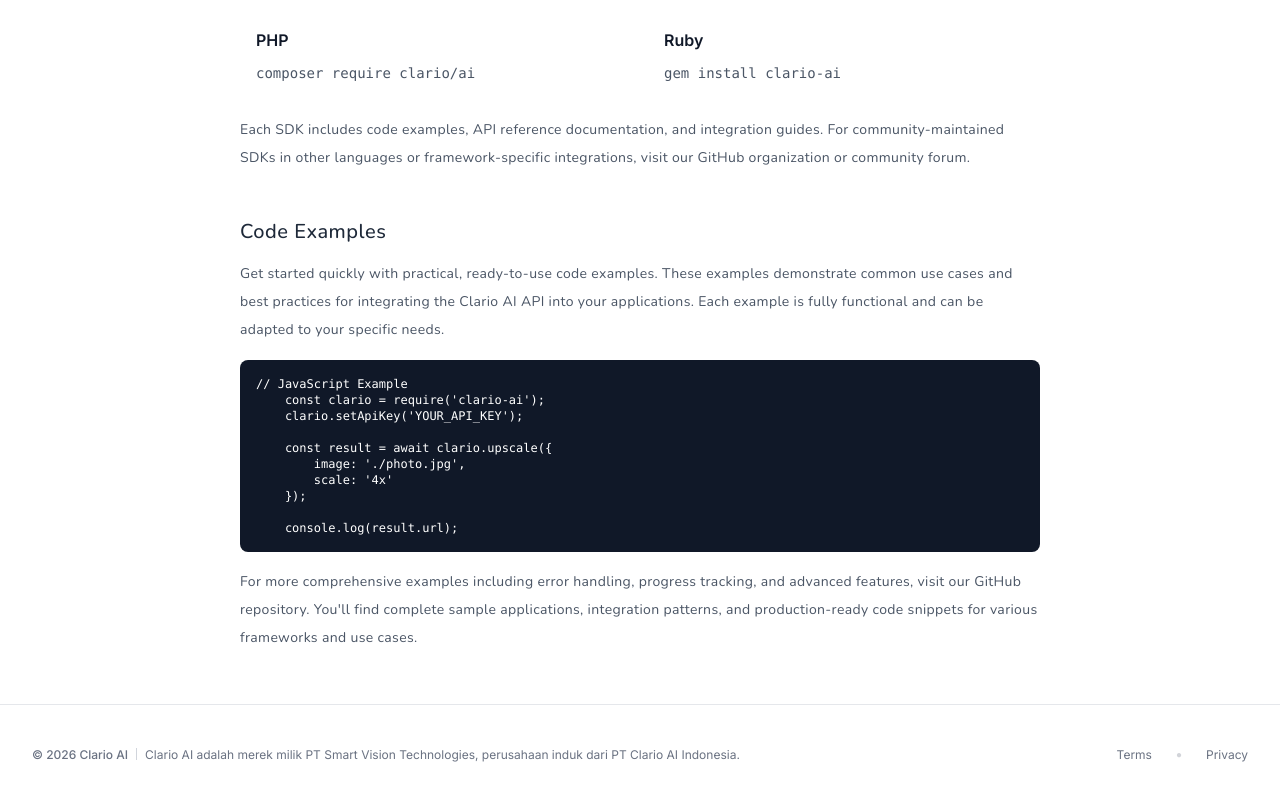
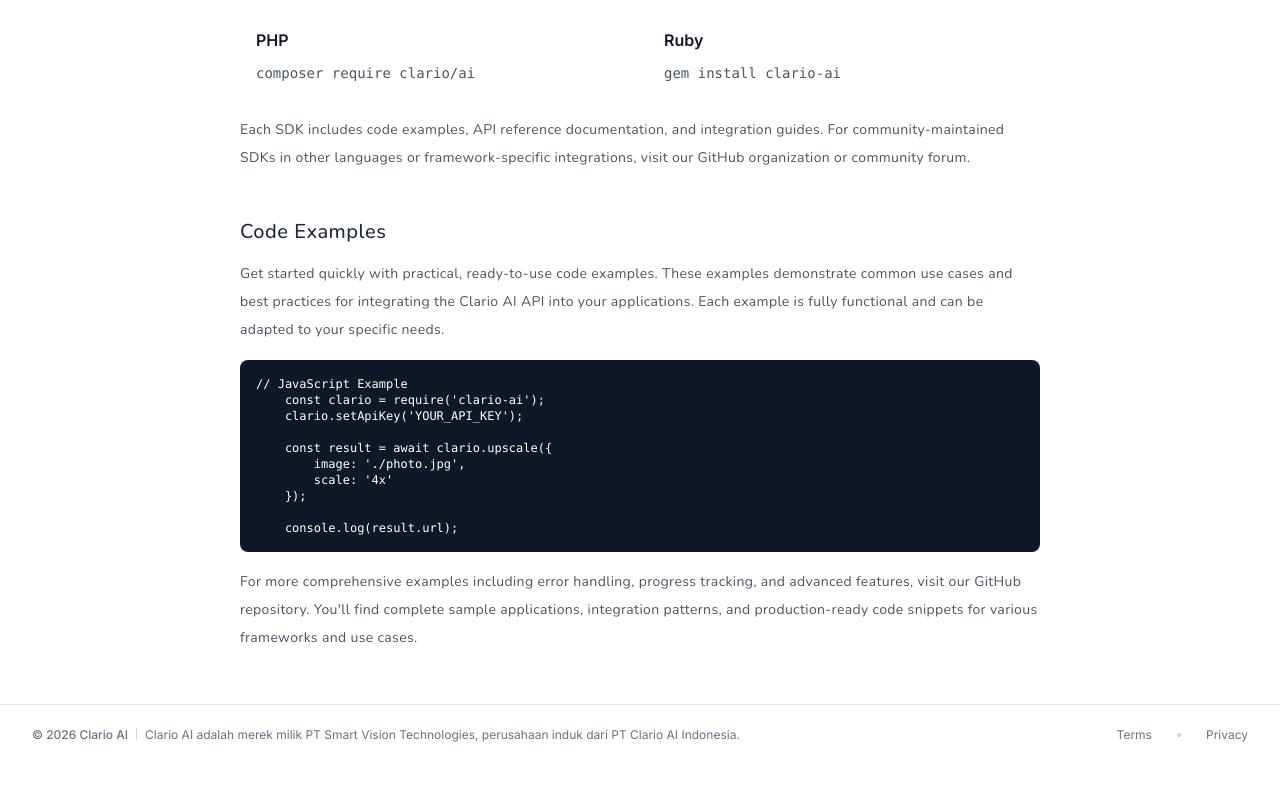
Before and after one commit to riskiaryaptr/clario-upscale, a React (Vite) app: page /Documentation in a window 1280 px wide. Shown: the part 10460-11260 px from the top of the page. After the commit the page ends 11224 px from the top, so only its background shows below. Built offline with nearby package versions, Linux system fonts and the light colour scheme; a web font is replaced by a local one.

Commit message:
update footer

```diff
--- a/src/frontend/components/documentation/DocFooter.jsx
+++ b/src/frontend/components/documentation/DocFooter.jsx
@@ -2,7 +2,7 @@
 
 const DocFooter = ({ isDarkMode }) => {
     return (
-        <footer className={`border-t py-10 transition-colors duration-200 ${isDarkMode ? 'border-gray-800 text-gray-400' : 'border-gray-200 text-gray-500'}`}>
+        <footer className={`border-t py-5 transition-colors duration-200 ${isDarkMode ? 'border-gray-800 text-gray-400' : 'border-gray-200 text-gray-500'}`}>
             <div className="max-w-[1400px] mx-auto px-4 sm:px-6 lg:px-8">
                 <div className="flex flex-col md:flex-row justify-between items-center gap-4 text-[12px] font-normal leading-relaxed font-nunito">
                     <div className="flex flex-wrap justify-center md:justify-start items-center gap-2">
```
